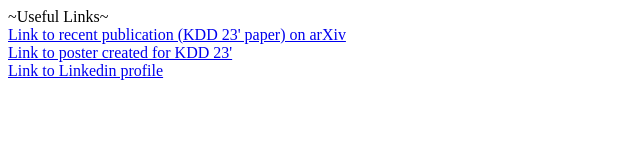
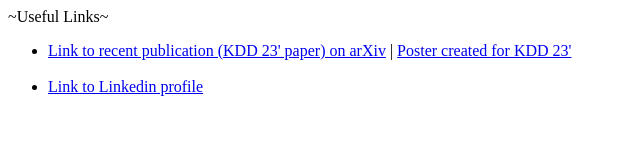
Before and after one commit to austin-chan/austinchan, a plain HTML site: page index.html in a window 1280 px wide. Shown: the whole page, without its empty margins (0-640 px from the left). Drawn offline with Linux system fonts and the light colour scheme.

Commit message:
format as list

```diff
--- a/index.html
+++ b/index.html
@@ -1,4 +1,5 @@
 ~Useful Links~<br \>
-<a href="https://arxiv.org/abs/2305.18431">Link to recent publication (KDD 23' paper) on arXiv</a><br \>
-<a href="https://docs.google.com/presentation/d/1TuXuK7111vCRR2FKKE0YAj8RDa8KdzDktIbdFdtUhE0/edit">Link to poster created for KDD 23'</a><br \>
-<a href="https://www.linkedin.com/in/chanaustin/">Link to Linkedin profile</a><br \>
+<ul>
+  <li><a href="https://arxiv.org/abs/2305.18431">Link to recent publication (KDD 23' paper) on arXiv</a> | <a href="https://docs.google.com/presentation/d/1TuXuK7111vCRR2FKKE0YAj8RDa8KdzDktIbdFdtUhE0/edit">Poster created for KDD 23'</a><br \></li><br \>
+  <li><a href="https://www.linkedin.com/in/chanaustin/">Link to Linkedin profile</a></li><br \>
+</ul>
```
